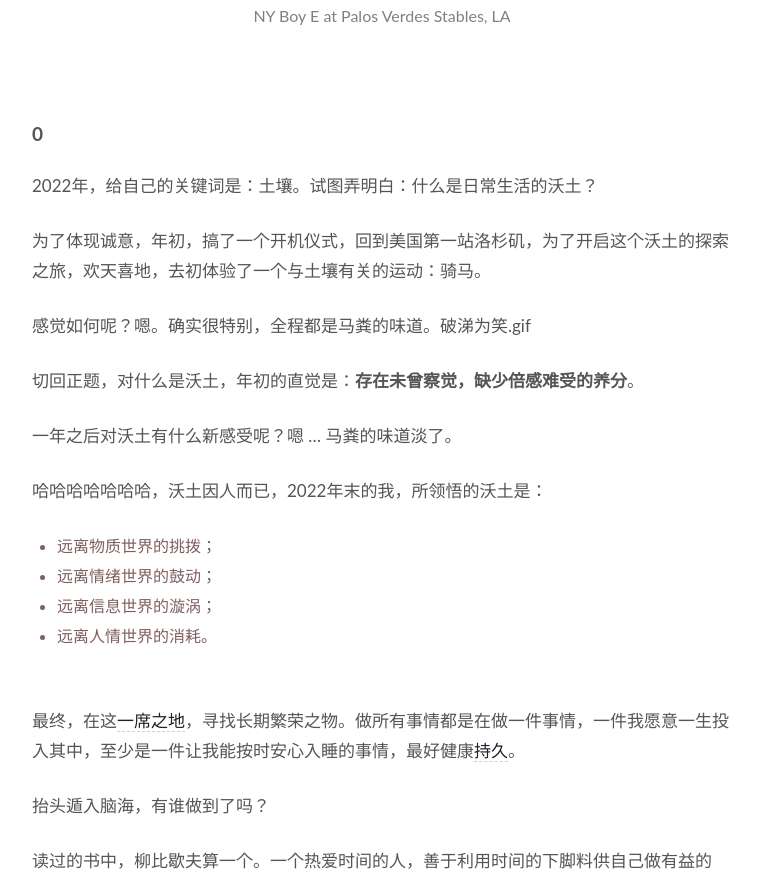
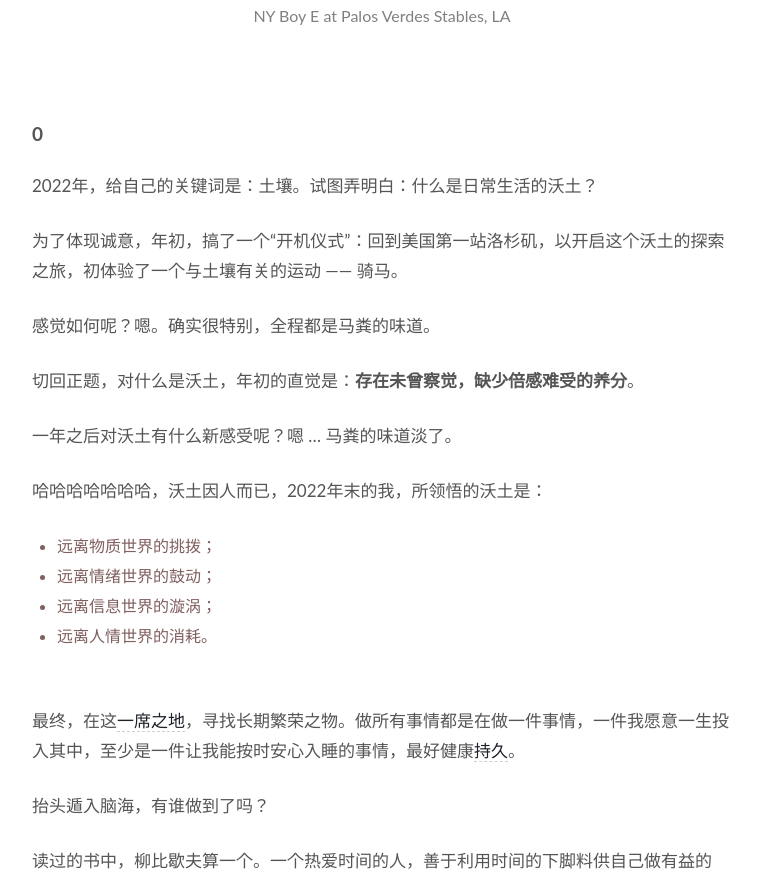
Before and after one commit to WillWang-X/willwang-x.github.io, a Jekyll site: the page built from _posts/blogs/2022-12-31-horse-manure-and-fertile-soil.md, in a window 1280 px wide and 900 px high, scrolled down 634 px, cut to the strip 30-900 px from the top of the window. Shown: the whole strip, without its empty margins (258-1018 px from the left). Built offline with Jekyll 4.4.1, drawn with Linux system fonts in a browser that asks for light colours.

Commit message:
Improve the readability

```diff
--- a/_posts/blogs/2022-12-31-horse-manure-and-fertile-soil.md
+++ b/_posts/blogs/2022-12-31-horse-manure-and-fertile-soil.md
@@ -29,9 +29,9 @@ published: true
 
 2022年，给自己的关键词是：土壤。试图弄明白：什么是日常生活的沃土？
 
-为了体现诚意，年初，搞了一个开机仪式，回到美国第一站洛杉矶，为了开启这个沃土的探索之旅，欢天喜地，去初体验了一个与土壤有关的运动：骑马。
+为了体现诚意，年初，搞了一个“开机仪式”：回到美国第一站洛杉矶，以开启这个沃土的探索之旅，初体验了一个与土壤有关的运动 —— 骑马。
 
-感觉如何呢？嗯。确实很特别，全程都是马粪的味道。破涕为笑.gif
+感觉如何呢？嗯。确实很特别，全程都是马粪的味道。
 
 切回正题，对什么是沃土，年初的直觉是：**存在未曾察觉，缺少倍感难受的养分**。
 
```
